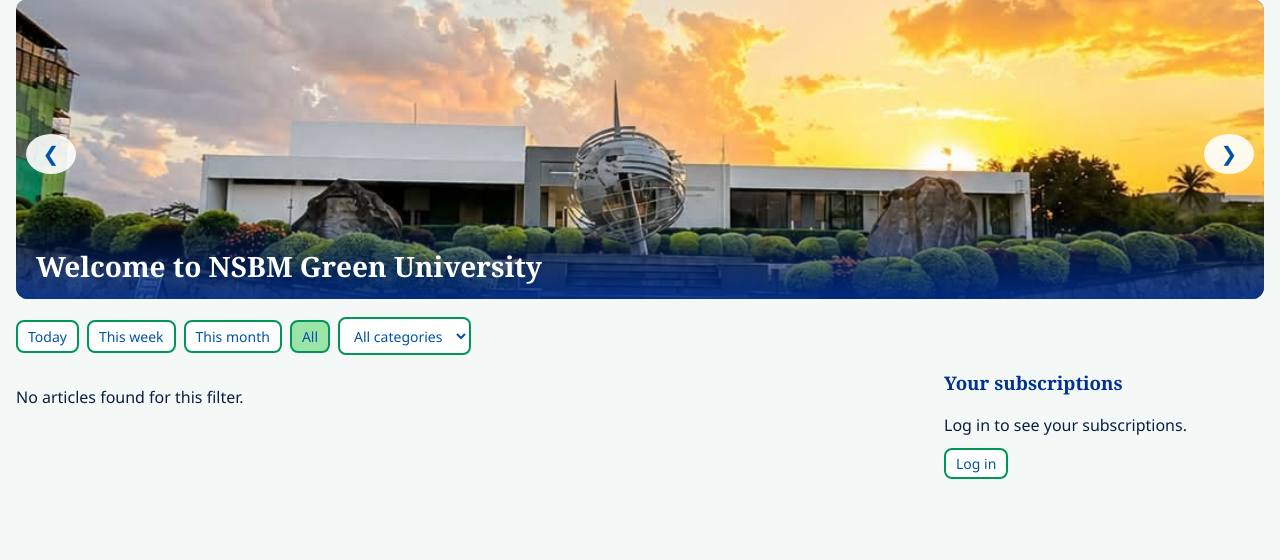
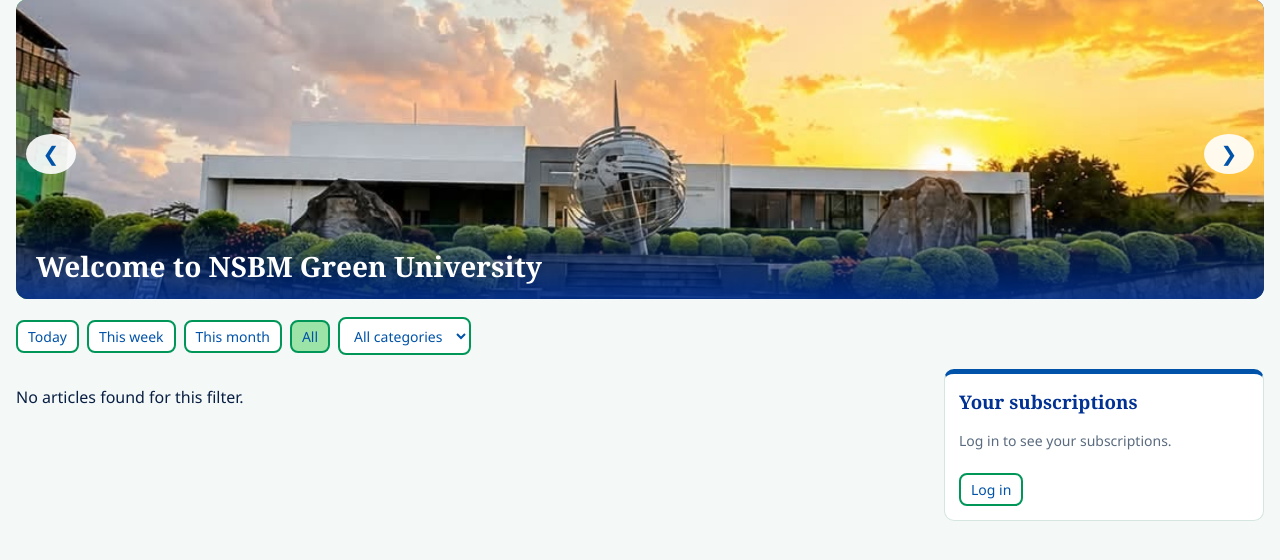
Before and after one commit to vihandu-wan/newsdesk, a PHP site: page / in a window 1280 px wide. Shown: the part 122-682 px from the top of the page. Run offline with PHP 8.4, Linux system fonts and the light colour scheme; data comes from the database, SQL or seed files in the repository; data that the repository does not hold is empty.

Commit message:
css for subscription bar

```diff
--- a/assets/style.css
+++ b/assets/style.css
@@ -199,7 +199,8 @@ main{
     border-radius: 10px;
     padding: 14px;
 }
-card:hover{
+
+.card:hover{
     border-top-color: #0053a8;
     box-shadow:0 4px 14px rgba(0,83,168,.15);
 }
@@ -241,6 +242,25 @@ card:hover{
     font-weight: bold;
 }
 
+.side{
+    background: #ffffff;
+    border: 1px solid #d4e6df;
+    border-top: 5px solid #0053a8;
+    border-radius: 10px;
+    padding: 14px;
+    height: max-content;
+}
+
+.hint{
+    color:#5a6b7f;
+    font-size: 14px;
+}
+
+.side .filter{
+    display: inline-block;
+    margin-top: 8px;
+}
+
 
 
 @media (max-width: 1000px) {
--- a/index.php
+++ b/index.php
@@ -153,7 +153,7 @@ if ($category !== '') {
                         $featured = $articles[0];
                         $others   = array_slice($articles, 1);?>
 
-                        <a class="hero" href="article.php?id=<?= (int)$featured['id'] ?>">
+                        <a class="hero" href="article/view.php?id=<?= (int)$featured['id'] ?>">
                             <h2><?= htmlspecialchars($featured['title']) ?></h2>
                             <div class="meta">
                                 <span><?= htmlspecialchars($featured['category_name']) ?></span>
@@ -163,7 +163,7 @@ if ($category !== '') {
 
                         <div class="grid">
                             <?php foreach ($others as $article): ?>
-                                <a class="card" href="article.php?id=<?= (int)$article['id'] ?>">
+                                <a class="card" href="article/view.php?id=<?= (int)$article['id'] ?>">
                                     <div class="thumb placeholder">Photo</div>
                                     <h3><?= htmlspecialchars($article['title']) ?></h3>
                                     <p><?= htmlspecialchars(summary($article['content'])) ?></p>
```
